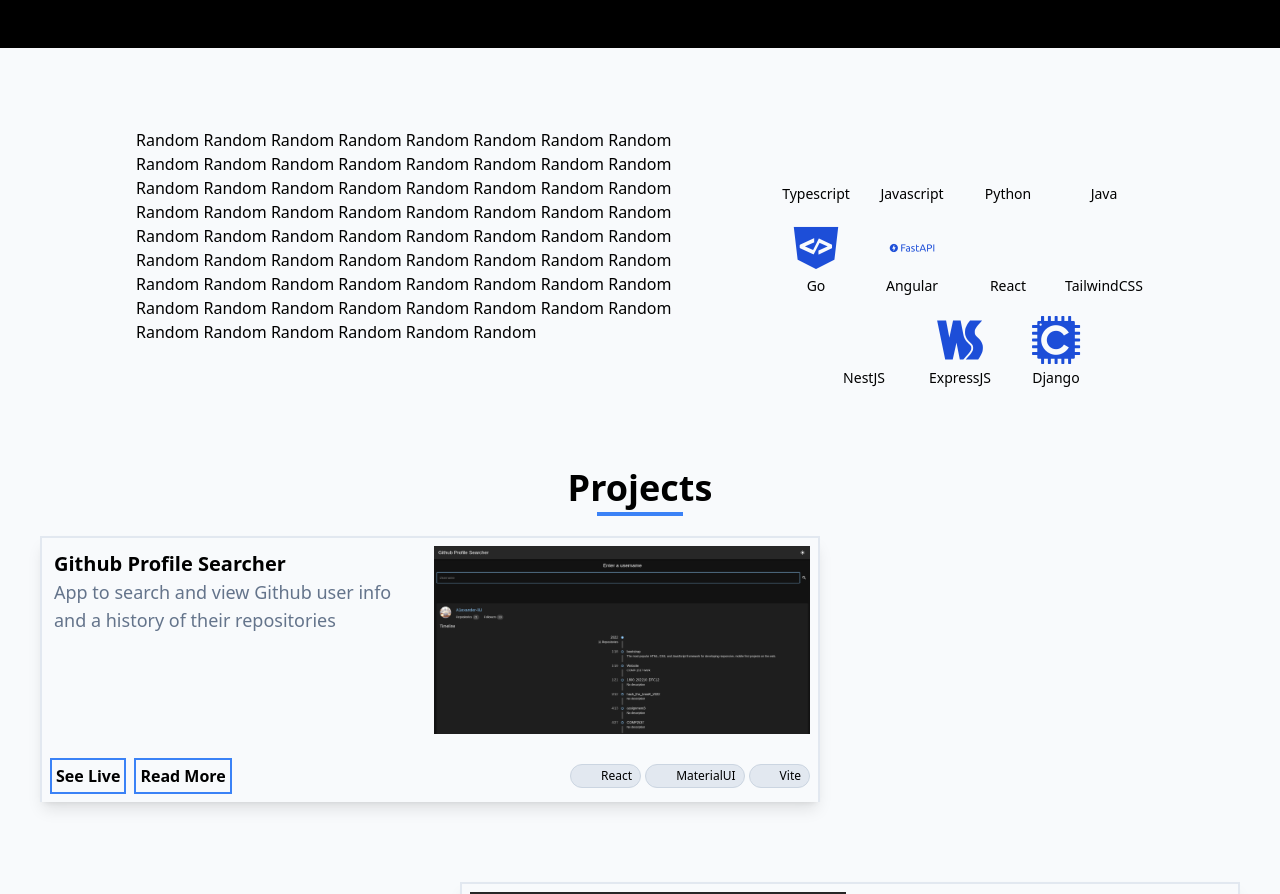
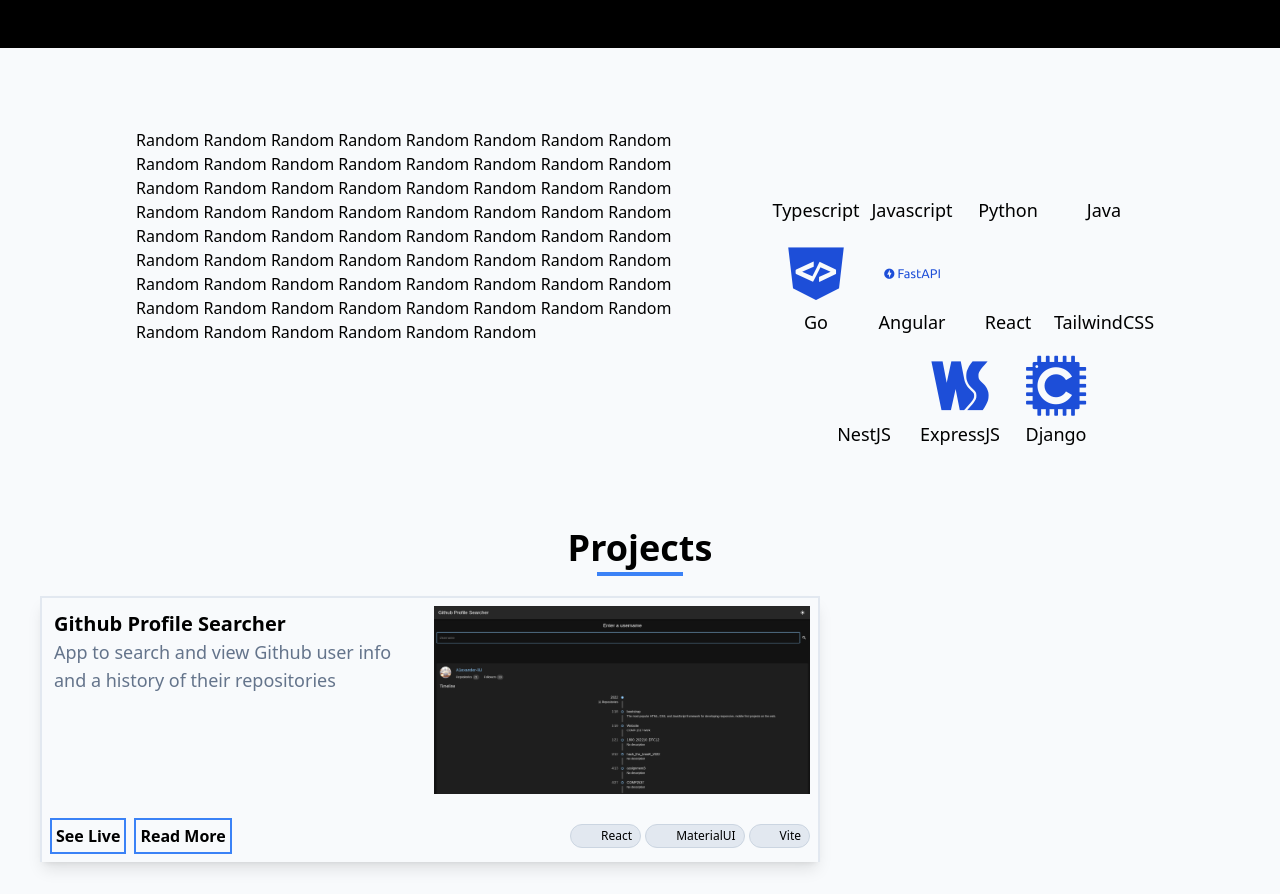
Before and after one commit to A1exander-liU/portfolio, a Next.js app: page / in a window 1280 px wide. Shown: the part 800-1694 px from the top of the page. Built offline with nearby package versions, Linux system fonts and the light colour scheme.

Commit message:
feat: adjust text and icon sizes

```diff
--- a/app/components/about/skillsSection.tsx
+++ b/app/components/about/skillsSection.tsx
@@ -15,9 +15,9 @@ function SkillItem({ name, icon }: SkillItemProps) {
     >
       <motion.i
         whileHover={{ scale: 0.9 }}
-        className={`devicon-${icon} text-5xl text-blue-700 dark:text-blue-300`}
+        className={`devicon-${icon} text-5xl text-blue-700 dark:text-blue-300 md:text-6xl`}
       ></motion.i>
-      <p>{name}</p>
+      <p className="md:text-lg">{name}</p>
     </motion.div>
   );
 }
```
